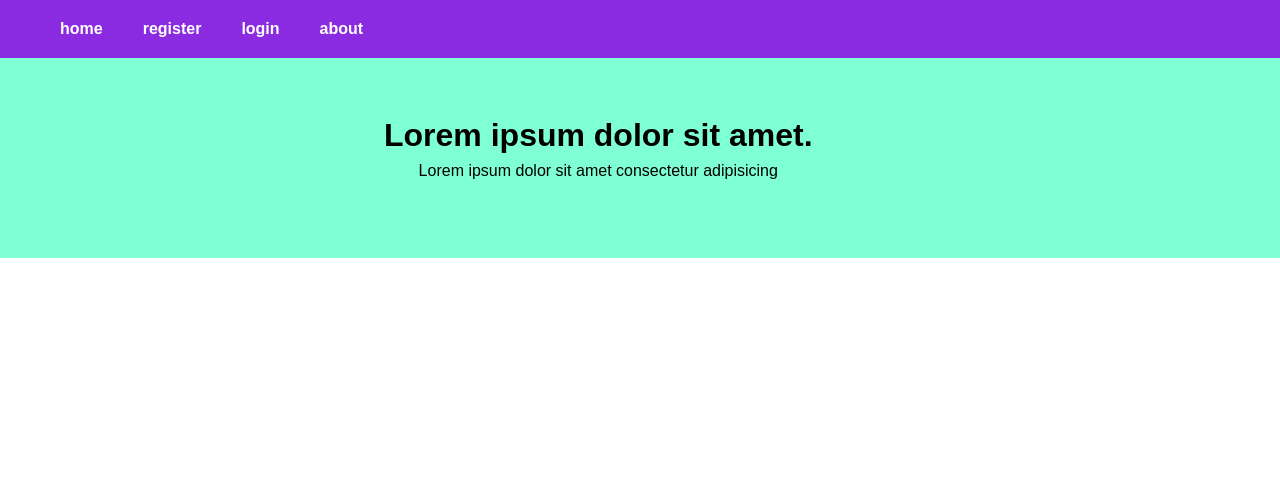
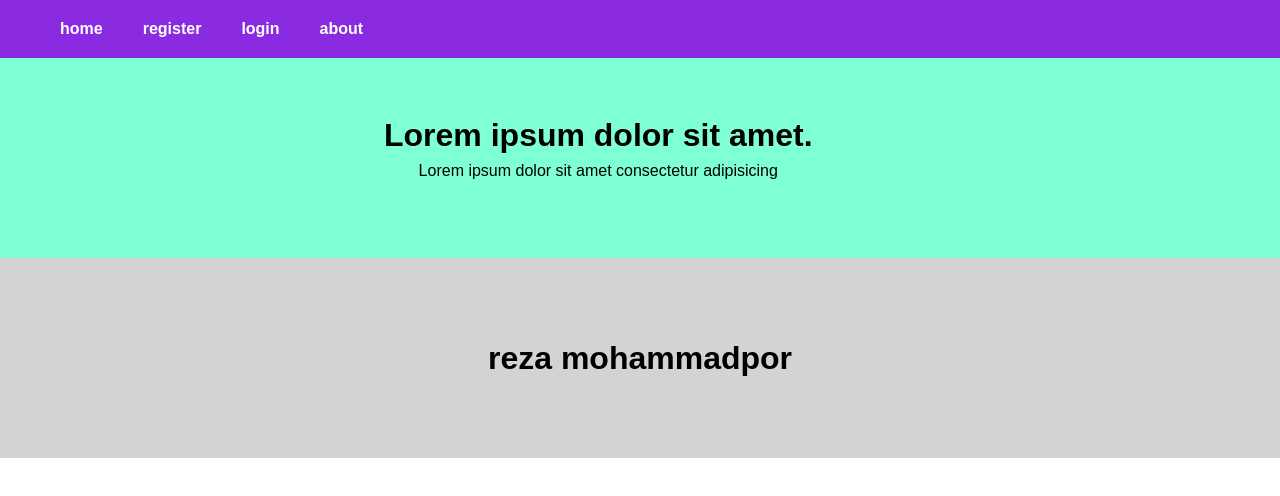
Before and after one commit to reza-mohammadpor/gitgithub, a plain HTML site: page index.html in a window 1280 px wide. Drawn offline with Linux system fonts and the light colour scheme.

Commit message:
added footer

```diff
--- a/index.html
+++ b/index.html
@@ -23,6 +23,9 @@
             <p>Lorem ipsum dolor sit amet consectetur adipisicing</p>
         </div>
     </header>
+    <footer>
+        <h1>reza mohammadpor</h1>
+    </footer>
 </body>
 
 </html>
--- a/style.css
+++ b/style.css
@@ -41,3 +41,12 @@ header {
     left: 30%;
     line-height: 35px;
 }
+
+footer {
+    width: 100%;
+    height: 200px;
+    background-color: lightgray;
+    display: flex;
+    justify-content: center;
+    align-items: center;
+}
```
